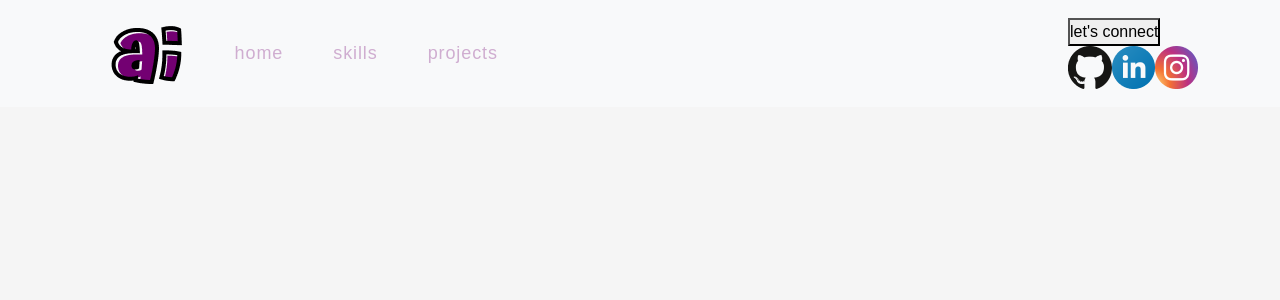
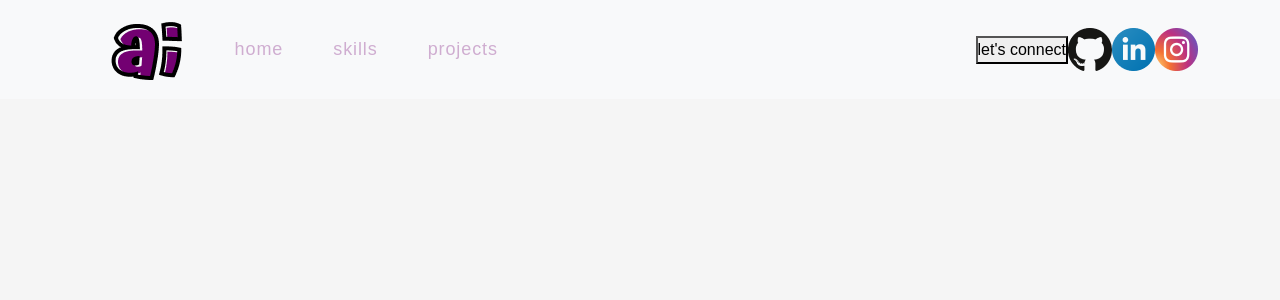
Before and after one commit to arooj-ilyas/myportfolio, a React (Create React App) app: page / in a window 1280 px wide. Shown: the top 300 px of the page. Built offline with nearby package versions, Linux system fonts and the light colour scheme.

Commit message:
changed social icon styling in app.css to inline

```diff
--- a/src/App.css
+++ b/src/App.css
@@ -83,6 +83,18 @@ nav.navbar .navbar-nav a.nav-link.navbar-link.active {
     text-decoration: underline;
 }
 
+span.navbar-text {
+    display: flex;
+    align-items: center;
+}
+.social-icon {
+    display: inline-block;
+    margin-left: 14px;
+}
+
+
+
+
 .App {
   text-align: center;
 }
```
